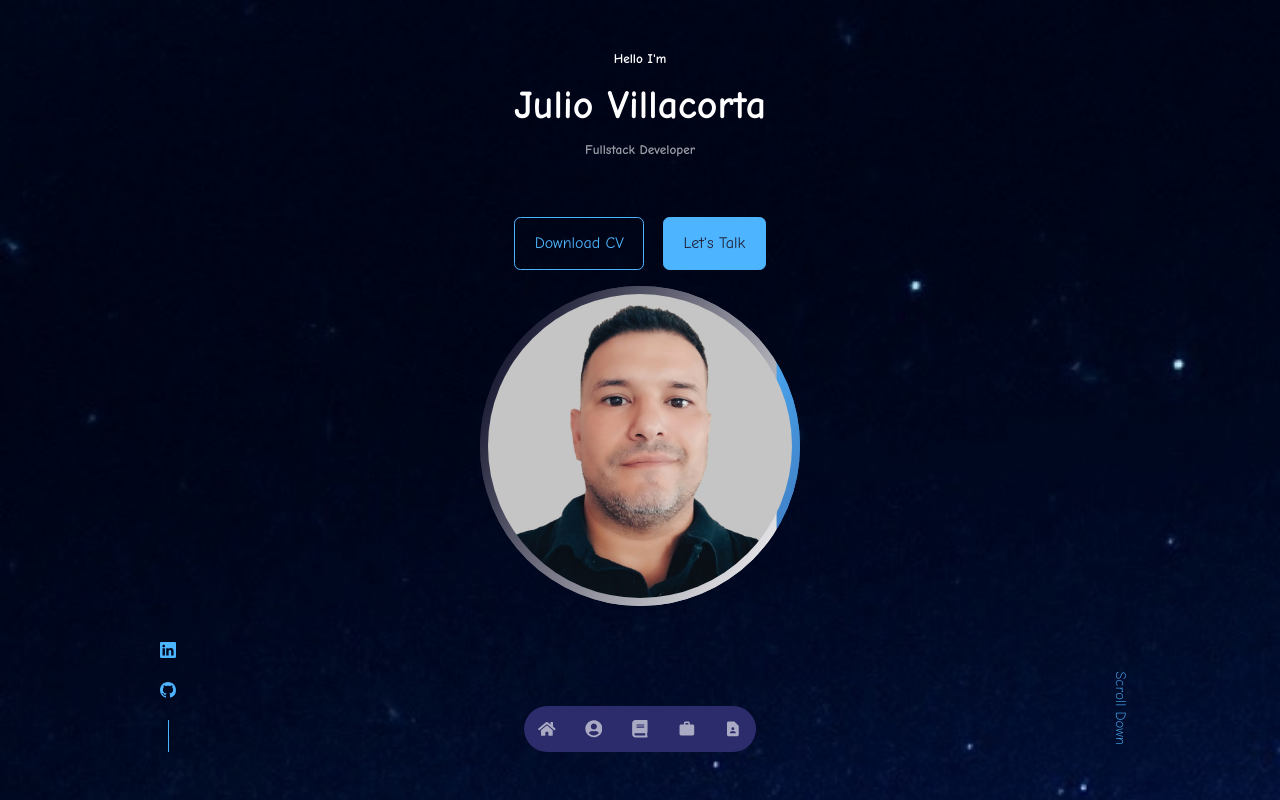
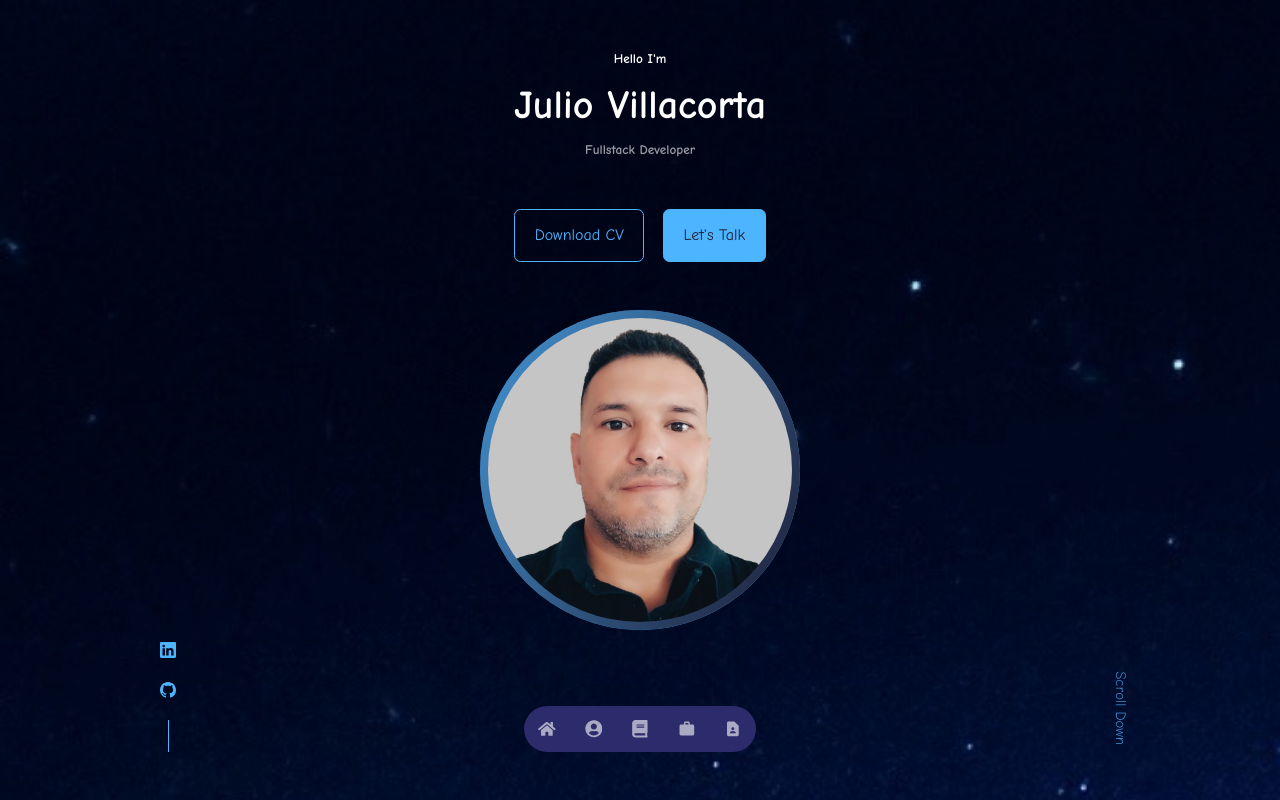
Before and after one commit to villajul/villajul.github.io, a React (Create React App) app: page / in a window 1280 px wide. Shown: the top 800 px of the page. Built offline with nearby package versions, Linux system fonts and the light colour scheme.

Commit message:
more css in header

```diff
--- a/src/components/Header/Header.css
+++ b/src/components/Header/Header.css
@@ -18,6 +18,7 @@ header {
   gap: 1.2rem;
   justify-content: center;
   padding: 1rem;
+  margin: 2rem;
 }
 .header__social {
   display: flex;
@@ -68,7 +69,7 @@ header {
   width: 22rem;
  height: 22rem;
   position: absolute;
- background: linear-gradient(120deg, var(--color-primary), var(--color-backgroud-var),var(--color-background), var(--color-white));
+ background: linear-gradient(120deg, var(--color-primary),var(--color-background),var(--color-primary) );
  animation: me_gradient 5s linear infinite;
  background-size: 300% ;
 }
@@ -78,8 +79,8 @@ header {
   width: 22rem;
  height: 22rem;
   position: absolute;
- background: linear-gradient(120deg, var(--color-primary), var(--color-backgroud-var),var(--color-background), var(--color-white));
- animation: me_gradient 5s linear infinite;
+ background: linear-gradient(120deg, var(--color-primary),var(--color-background), var(--color-primary));
+ animation: me_gradient 5s ease infinite;
  background-size: 300% ;
 }
 
```
